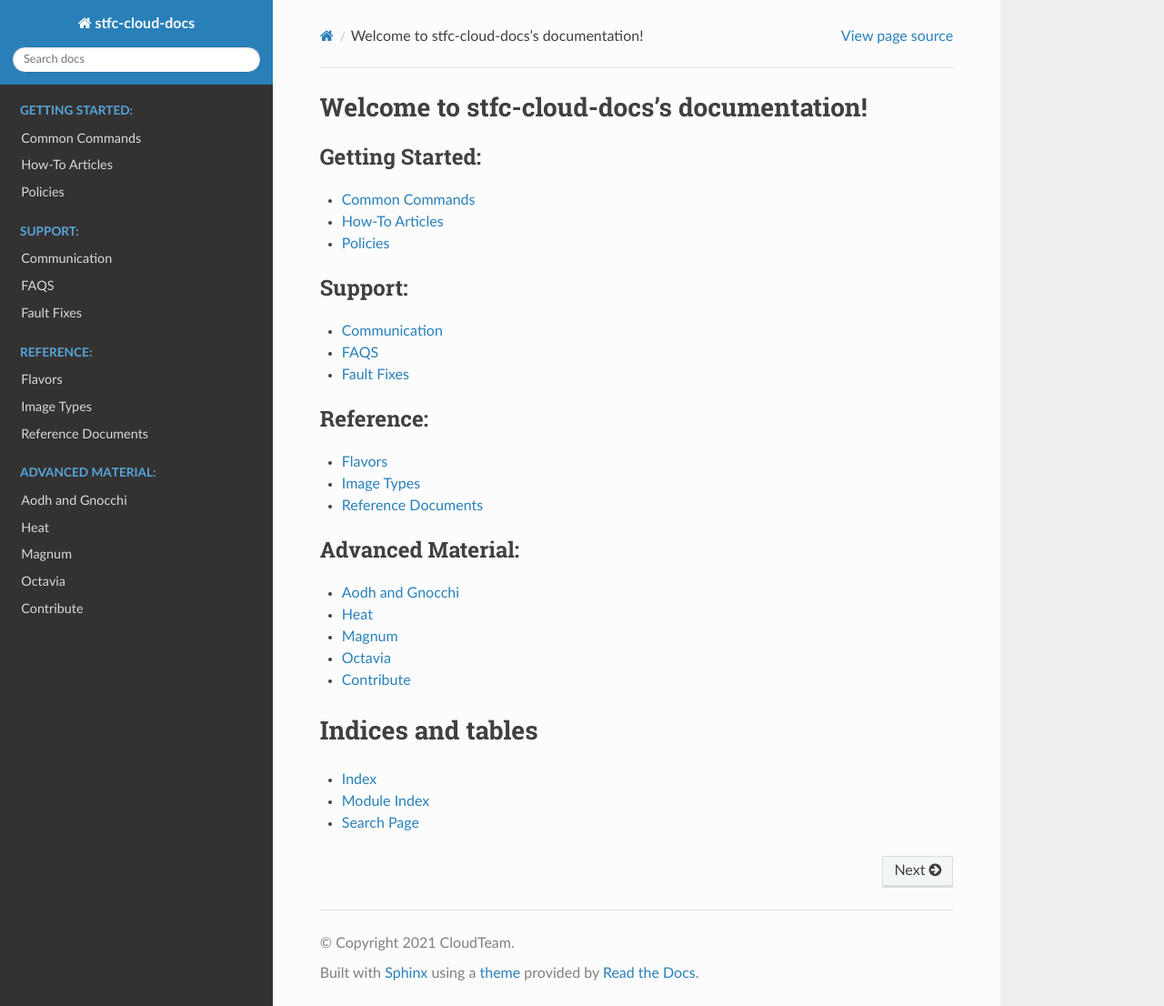
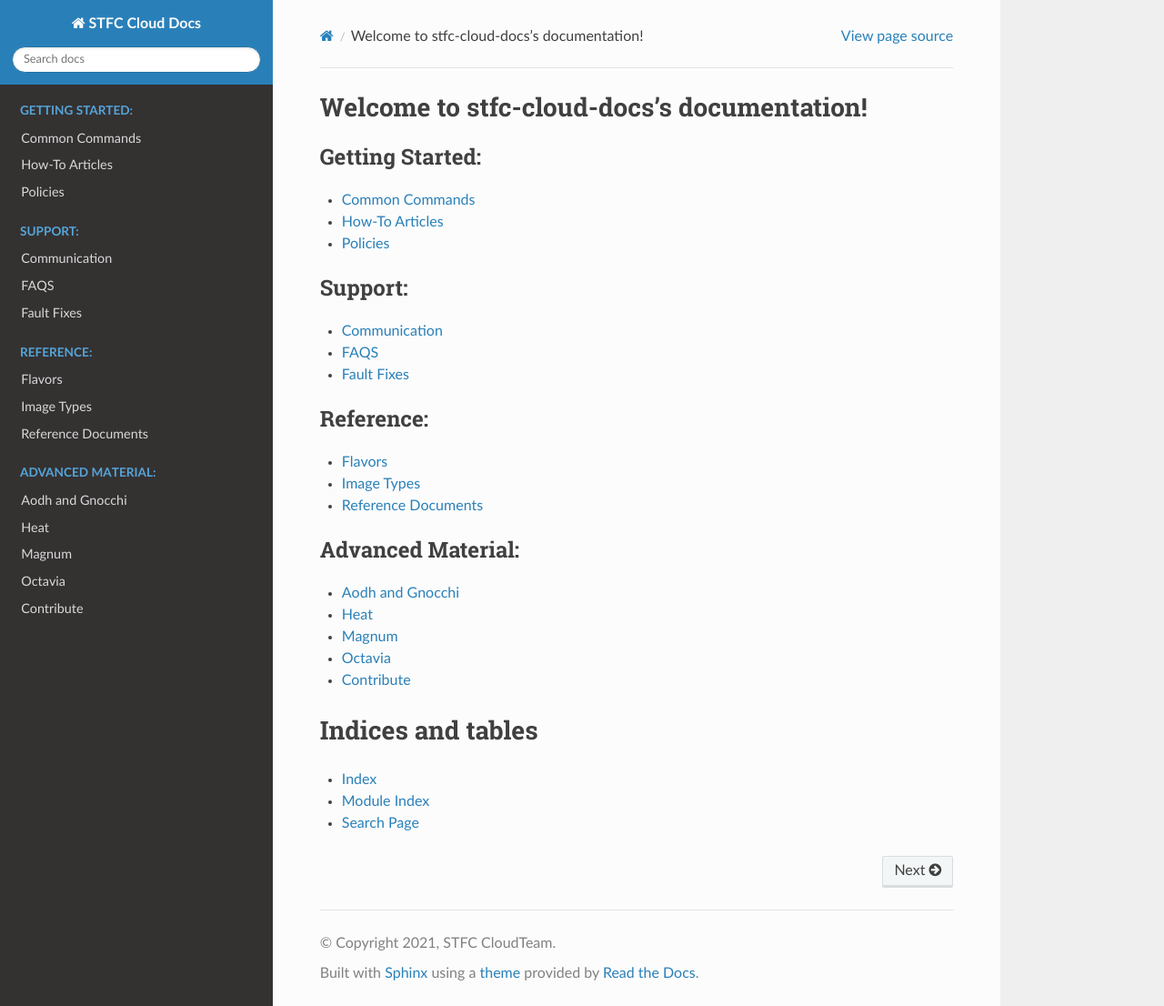
Before and after one commit to stfc/cloud-docs, a Sphinx documentation site: the page built from source/index.rst, in a window 1280 px wide and 1106 px high. Shown: the whole window at 91% size. Built offline with Sphinx 7.4.7 and the Read the Docs theme 2.0.0, drawn with Linux system fonts in a browser that asks for light colours.

Commit message:
Prevent LHS nav trying to expand
The LHS nav bar will try to expand out sub-pages, this is really clunky
for users so trim it down.

Additionally adds some missing commas I accidentally removed and makes the user visible name "STFC
Cloud Docs"

```diff
--- a/source/conf.py
+++ b/source/conf.py
@@ -19,9 +19,9 @@
 
 # -- Project information -----------------------------------------------------
 import datetime
-project = 'stfc-cloud-docs'
-copyright = "{0} CloudTeam".format(str(datetime.date.today().year))
-author = 'CloudTeam'
+project = 'STFC Cloud Docs'
+copyright = "{0}, STFC CloudTeam".format(str(datetime.date.today().year))
+author = 'STFC CloudTeam'
 
 # The short X.Y version
 version = ''
@@ -88,7 +88,10 @@
 # further.  For a list of options available for each theme, see the
 # documentation.
 #
-# html_theme_options = {}
+html_theme_options = {
+    # Don't show subcategories in LHS navigation bar, too noisy
+    'navigation_depth': 1
+}
 
 # Add any paths that contain custom static files (such as style sheets) here,
 # relative to this directory. They are copied after the builtin static files,
```
